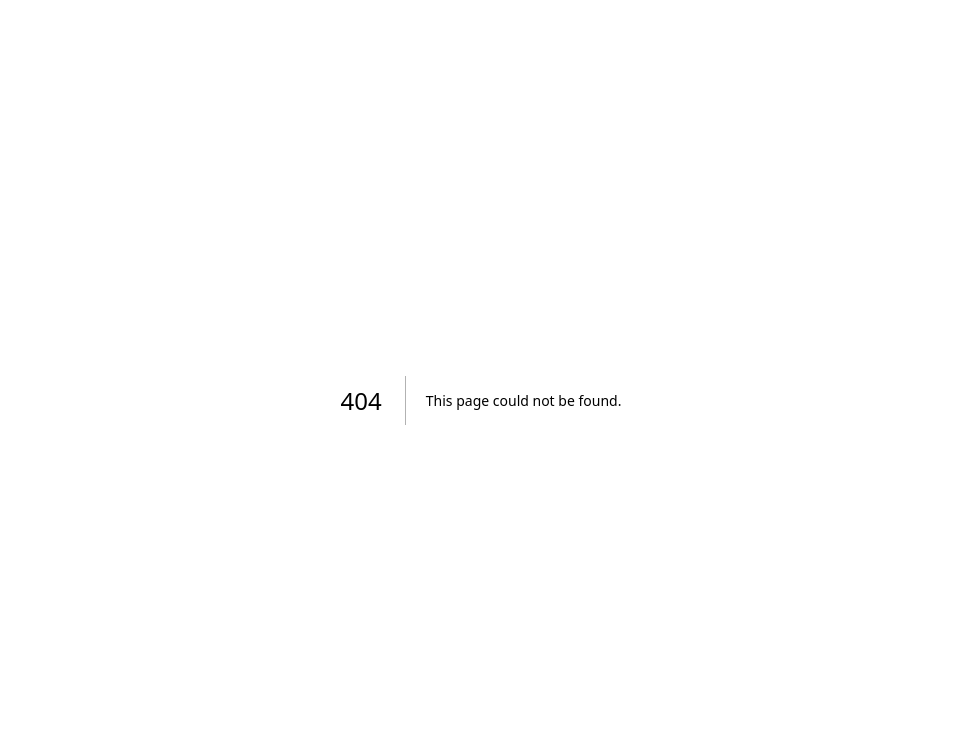
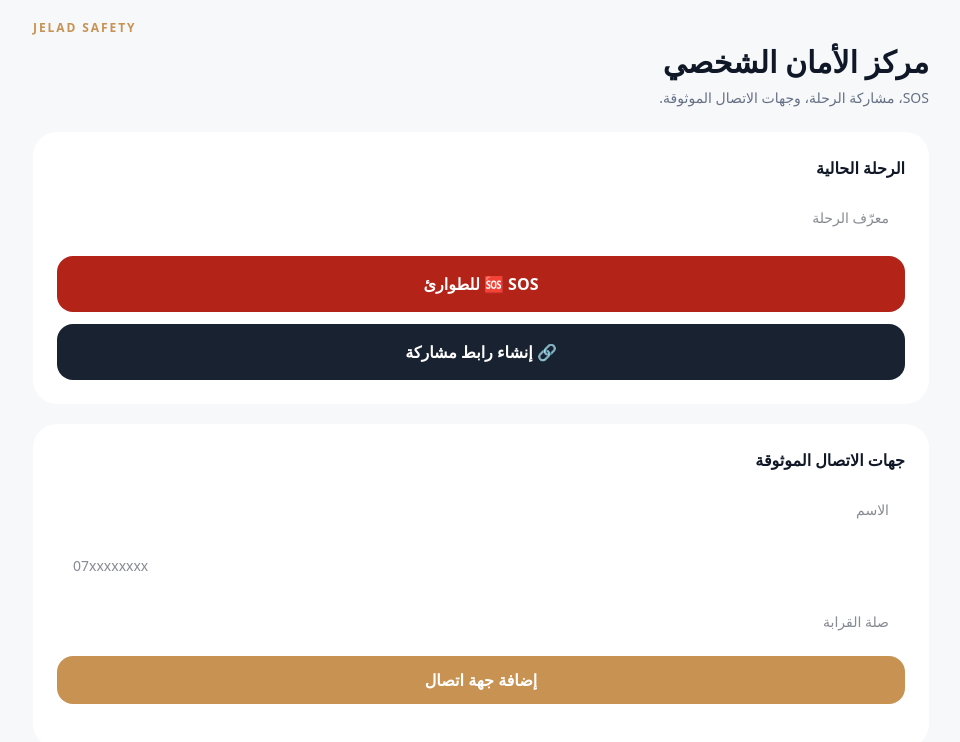
Before and after one commit to Huthayfa-Alomari/JELAD, a Next.js app: page /safety in a window 1280 px wide. Before the commit this address had no page. Shown: the top 742 px of the page, without its empty margins (159-1119 px from the left). Built offline with nearby package versions, Linux system fonts and the light colour scheme; no server answers.

Commit message:
feat: add customer safety center UI

```diff
--- /dev/null
+++ b/app/safety/page.tsx
@@ -0,0 +1,51 @@
+"use client";
+
+import { useEffect, useState } from "react";
+
+type Contact={id:string;contact_name:string;contact_phone:string;relationship:string|null;is_verified:boolean};
+
+export default function SafetyPage(){
+  const [contacts,setContacts]=useState<Contact[]>([]);
+  const [name,setName]=useState(""); const [phone,setPhone]=useState(""); const [relationship,setRelationship]=useState("");
+  const [jobId,setJobId]=useState(""); const [shareUrl,setShareUrl]=useState(""); const [message,setMessage]=useState("");
+
+  async function loadContacts(){
+    const r=await fetch("/api/safety/trusted-contacts",{cache:"no-store"});
+    const d=await r.json(); if(r.ok)setContacts(d.contacts||[]);
+  }
+  useEffect(()=>{loadContacts()},[]);
+
+  async function addContact(e:React.FormEvent){
+    e.preventDefault(); setMessage("");
+    const r=await fetch("/api/safety/trusted-contacts",{method:"POST",headers:{"content-type":"application/json"},body:JSON.stringify({contactName:name,contactPhone:phone,relationship})});
+    const d=await r.json(); if(!r.ok){setMessage(d.error||"تعذر الإضافة");return}
+    setName("");setPhone("");setRelationship("");await loadContacts();setMessage("تمت إضافة جهة الاتصال.");
+  }
+
+  async function createShare(){
+    setMessage("");
+    const r=await fetch("/api/safety/share",{method:"POST",headers:{"content-type":"application/json"},body:JSON.stringify({jobId})});
+    const d=await r.json(); if(!r.ok){setMessage(d.error||"تعذر إنشاء رابط المشاركة");return}
+    setShareUrl(window.location.origin+d.shareUrl);
+  }
+
+  async function sos(){
+    if(!confirm("تأكيد إرسال SOS للرحلة الحالية؟"))return;
+    const r=await fetch("/api/safety",{method:"POST",headers:{"content-type":"application/json"},body:JSON.stringify({jobId:jobId||null,category:"SOS",severity:"CRITICAL",description:"SOS triggered from JELAD Safety Center"})});
+    const d=await r.json(); setMessage(r.ok?"تم تسجيل SOS وإطلاق مسار الطوارئ.":(d.error||"تعذر إرسال SOS"));
+  }
+
+  return <main dir="rtl" className="min-h-screen bg-[#f7f8fa] p-5 text-[#101828]"><div className="mx-auto max-w-4xl">
+    <header><p dir="ltr" className="text-xs font-semibold tracking-[.16em] text-[#c89252]">JELAD SAFETY</p><h1 className="mt-2 text-3xl font-semibold">مركز الأمان الشخصي</h1><p className="mt-2 text-sm text-[#667085]">SOS، مشاركة الرحلة، وجهات الاتصال الموثوقة.</p></header>
+
+    <section className="mt-6 rounded-3xl bg-white p-6 ring-1 ring-[#eaecf0]"><h2 className="font-semibold">الرحلة الحالية</h2><input value={jobId} onChange={e=>setJobId(e.target.value)} placeholder="معرّف الرحلة" className="mt-4 w-full rounded-2xl border border-[#d0d5dd] px-4 py-3 text-sm" />
+      <div className="mt-4 grid gap-3 sm:grid-cols-2"><button onClick={sos} className="rounded-2xl bg-[#b42318] px-5 py-4 font-semibold text-white">🆘 SOS للطوارئ</button><button onClick={createShare} className="rounded-2xl bg-[#182230] px-5 py-4 font-semibold text-white">🔗 إنشاء رابط مشاركة</button></div>
+      {shareUrl&&<div className="mt-4 rounded-2xl bg-[#f7f8fa] p-4 text-sm break-all">{shareUrl}</div>}
+    </section>
+
+    <section className="mt-5 rounded-3xl bg-white p-6 ring-1 ring-[#eaecf0]"><h2 className="font-semibold">جهات الاتصال الموثوقة</h2><form onSubmit={addContact} className="mt-4 grid gap-3 sm:grid-cols-3"><input value={name} onChange={e=>setName(e.target.value)} placeholder="الاسم" required className="rounded-2xl border border-[#d0d5dd] px-4 py-3 text-sm"/><input value={phone} onChange={e=>setPhone(e.target.value)} placeholder="07xxxxxxxx" required className="rounded-2xl border border-[#d0d5dd] px-4 py-3 text-sm" dir="ltr"/><input value={relationship} onChange={e=>setRelationship(e.target.value)} placeholder="صلة القرابة" className="rounded-2xl border border-[#d0d5dd] px-4 py-3 text-sm"/><button className="rounded-2xl bg-[#c89252] px-5 py-3 font-semibold text-white sm:col-span-3">إضافة جهة اتصال</button></form>
+      <div className="mt-5 divide-y divide-[#eaecf0]">{contacts.map(c=><div key={c.id} className="flex items-center justify-between py-4"><div><p className="font-medium">{c.contact_name}</p><p dir="ltr" className="text-sm text-[#667085]">{c.contact_phone}</p></div><span className="text-xs text-[#667085]">{c.relationship||"جهة موثوقة"}</span></div>)}</div>
+    </section>
+    {message&&<p className="mt-4 rounded-2xl bg-white p-4 text-sm ring-1 ring-[#eaecf0]">{message}</p>}
+  </div></main>
+}
```
